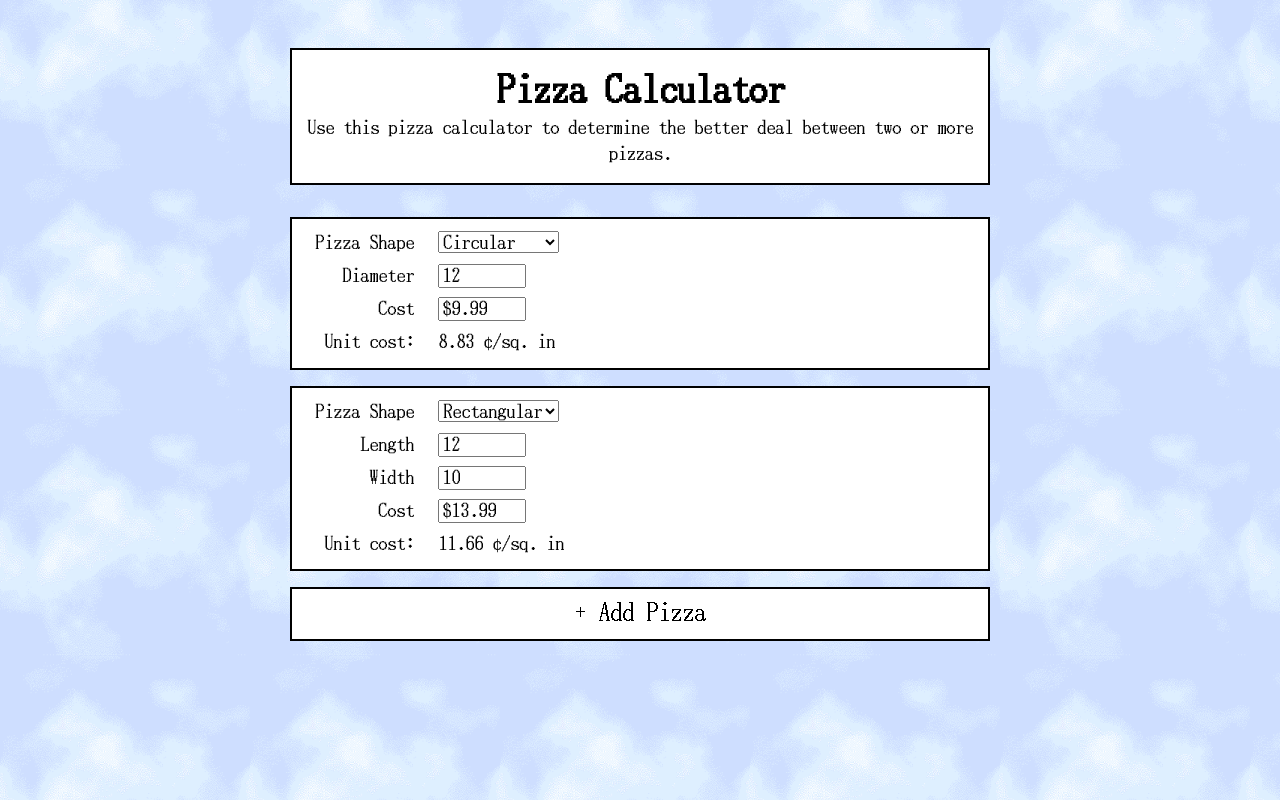
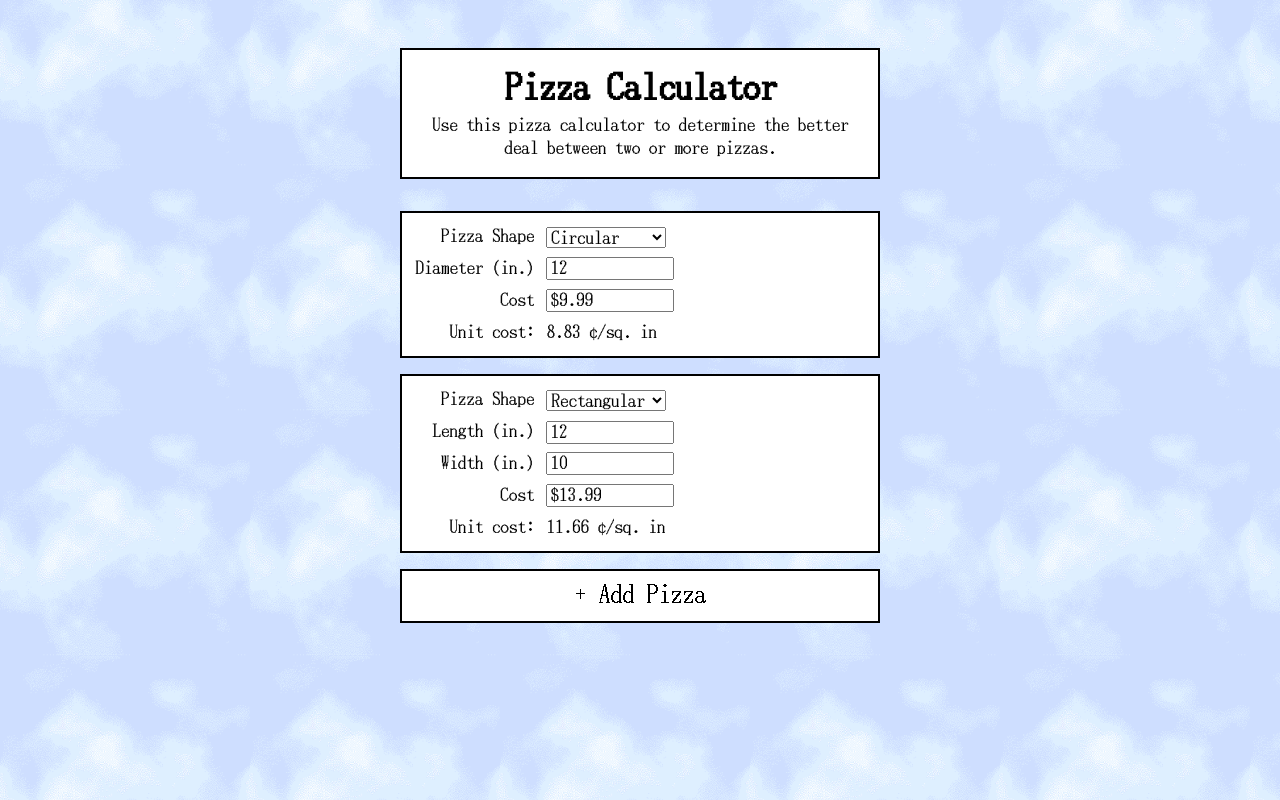
Before and after one commit to isaacmattern/personal-site, a Next.js app: page /tools/pizza-calculator in a window 1280 px wide. Built offline with nearby package versions, Linux system fonts and the light colour scheme.

Commit message:
Clean up css for pizza calculator

```diff
--- a/src/app/tools/pizza-calculator/PizzaCalculator.scss
+++ b/src/app/tools/pizza-calculator/PizzaCalculator.scss
@@ -1,35 +1,43 @@
 .pizza-calculator {
   padding: 16px;
-  max-width: 700px;
+  max-width: 480px;
   margin: auto;
   font-family: 'ms-dos-ank24', sans-serif;
-  font-size: 18px;
+  font-size: 17px;
 
   input,
   option,
   select {
-    font-size: 18px;
+    font-size: 17px;
     font-family: 'ms-dos-ank24', sans-serif;
+  }
+
+  /* Generic form row */
+  .form-row {
+    display: flex;
+    align-items: center;
+    gap: 12px;
   }
 
   label,
   .label {
-    display: inline-block;
-    min-width: 110px;
+    flex: 0 0 120px; // fixed label width
     text-align: right;
-    padding-right: 16px;
   }
 
-  input {
-    width: 80px;
+  input,
+  select {
+    flex: 1 1 auto;
+    max-width: 120px;
   }
 
   .header {
-    padding: 16px 8px;
+    padding: 16px;
     background-color: white;
     border: 2px solid black;
     text-align: center;
     margin: 32px auto;
+
     > * {
       margin: 0;
       padding: 0;
@@ -44,10 +52,6 @@
     margin: 16px auto;
     padding: 12px;
 
-    label {
-      margin-right: 8px;
-    }
-
     > *:not(:last-child) {
       margin-bottom: 8px;
     }
@@ -59,23 +63,20 @@
     font-size: 24px;
     padding: 8px;
     text-align: center;
-    :hover {
-      opacity: 70%;
+    cursor: pointer;
+
+    &:hover {
+      opacity: 0.7;
     }
   }
 
-  .unit-cost {
-    padding-left: 8px;
-  }
-
-  /* Chrome, Safari, Edge */
+  /* Remove number spinners */
   input[type='number']::-webkit-inner-spin-button,
   input[type='number']::-webkit-outer-spin-button {
     -webkit-appearance: none;
     margin: 0;
   }
 
-  /* Firefox */
   input[type='number'] {
     -moz-appearance: textfield;
   }
--- a/src/app/tools/pizza-calculator/page.tsx
+++ b/src/app/tools/pizza-calculator/page.tsx
@@ -32,8 +32,8 @@ function getUnitCost(pizza: Pizza): number | null {
 
 export default function PizzaCalculator() {
   const [pizzas, setPizzas] = useState<Pizza[]>([
-    { costInCents: 999, shape: 'circular', diameter: 12 },
-    { costInCents: 1399, shape: 'rectangular', width: 10, length: 12 },
+    { costInCents: 999, shape: 'circular', diameter: 12, width: 10, length: 12 },
+    { costInCents: 1399, shape: 'rectangular', diameter: 12, width: 10, length: 12 },
   ])
 
   const updatePizza = (index: number, updates: Partial<Pizza>) => {
@@ -63,7 +63,7 @@ export default function PizzaCalculator() {
 
             return (
               <div className="individual-pizza" key={i}>
-                <div>
+                <div className="form-row">
                   <label htmlFor={`shape-${i}`}>Pizza Shape</label>
                   <select
                     id={`shape-${i}`}
@@ -83,8 +83,8 @@ export default function PizzaCalculator() {
                 </div>
 
                 {pizza.shape === 'circular' && (
-                  <div>
-                    <label htmlFor={`diameter-${i}`}>Diameter</label>
+                  <div className="form-row">
+                    <label htmlFor={`diameter-${i}`}>Diameter (in.)</label>
                     <input
                       id={`diameter-${i}`}
                       type="number"
@@ -99,8 +99,8 @@ export default function PizzaCalculator() {
 
                 {pizza.shape === 'rectangular' && (
                   <>
-                    <div>
-                      <label htmlFor={`length-${i}`}>Length</label>
+                    <div className="form-row">
+                      <label htmlFor={`length-${i}`}>Length (in.)</label>
                       <input
                         id={`length-${i}`}
                         type="number"
@@ -112,8 +112,8 @@ export default function PizzaCalculator() {
                       />
                     </div>
 
-                    <div>
-                      <label htmlFor={`width-${i}`}>Width</label>
+                    <div className="form-row">
+                      <label htmlFor={`width-${i}`}>Width (in.)</label>
                       <input
                         id={`width-${i}`}
                         type="number"
@@ -127,7 +127,7 @@ export default function PizzaCalculator() {
                   </>
                 )}
 
-                <div>
+                <div className="form-row">
                   <CurrencyInput
                     index={i}
                     valueCents={pizza.costInCents}
@@ -135,14 +135,14 @@ export default function PizzaCalculator() {
                   />
                 </div>
 
-                <div>
+                <div className="form-row">
                   <span className="label">Unit cost: </span>
                   {unitCost !== null ? (
                     <>
-                      <span className="unit-cost">{unitCost.toFixed(2)} ¢/sq. in</span>
+                      <span>{unitCost.toFixed(2)} ¢/sq. in</span>
                     </>
                   ) : (
-                    <span className="unit-cost">Enter valid dimensions</span>
+                    <span>Enter valid dimensions</span>
                   )}
                 </div>
               </div>
@@ -155,6 +155,10 @@ export default function PizzaCalculator() {
                 ...pizzas,
                 {
                   shape: 'circular',
+                  diameter: 12,
+                  length: 10,
+                  width: 12,
+                  costInCents: 1999,
                 } as Pizza,
               ])
             }
```
